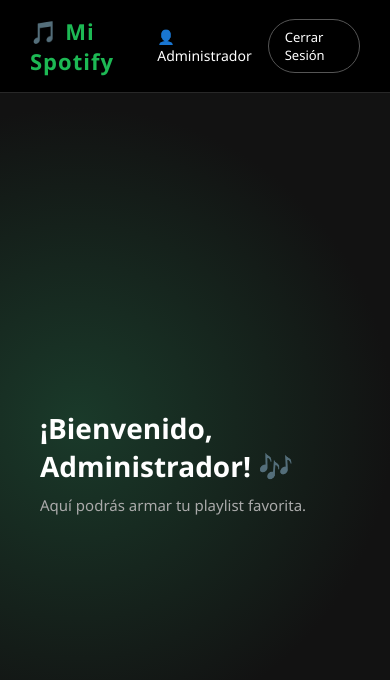
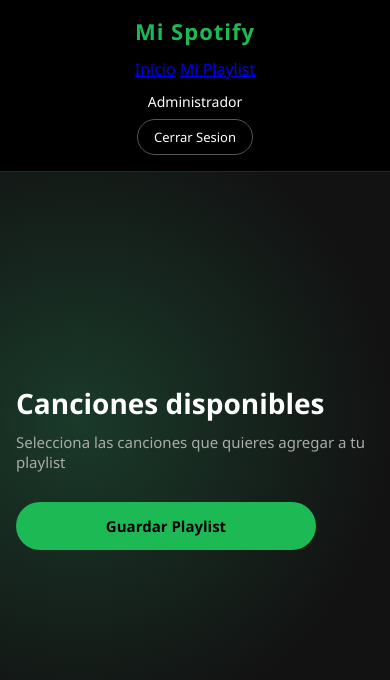
Before and after one commit to HazelMej1215/Spotify, a PHP site: page /cliente/inicio.php in a window 390 px wide. Shown: the top 680 px of the page. Run offline with PHP 8.4, Linux system fonts and the light colour scheme; a user stored in the database is signed in; data comes from the database, SQL or seed files in the repository; data that the repository does not hold is empty.

Commit message:
panel cliente playlist con checkboxes

```diff
--- /dev/null
+++ b/assets/css/cliente.css
@@ -0,0 +1,131 @@
+.subtitulo-panel {
+    color: #aaa;
+    font-size: 14px;
+    margin-bottom: 30px;
+}
+
+.seccion-genero {
+    margin-bottom: 40px;
+}
+
+.seccion-genero h3 {
+    color: #1db954;
+    font-size: 18px;
+    margin-bottom: 16px;
+    padding-bottom: 8px;
+    border-bottom: 1px solid #282828;
+}
+
+.grid-canciones {
+    display: grid;
+    grid-template-columns: repeat(auto-fill, minmax(200px, 1fr));
+    gap: 16px;
+}
+
+.tarjeta-cancion {
+    background: #181818;
+    border: 2px solid #282828;
+    border-radius: 12px;
+    padding: 16px;
+    cursor: pointer;
+    transition: all 0.3s;
+    display: flex;
+    flex-direction: column;
+    gap: 10px;
+    position: relative;
+}
+
+.tarjeta-cancion input[type="checkbox"] {
+    position: absolute;
+    top: 12px;
+    right: 12px;
+    width: 18px;
+    height: 18px;
+    accent-color: #1db954;
+    cursor: pointer;
+}
+
+.tarjeta-cancion:hover {
+    border-color: #1db954;
+    background: #1e1e1e;
+}
+
+.tarjeta-cancion.seleccionada {
+    border-color: #1db954;
+    background: #0d2d1a;
+}
+
+.cancion-imagen img {
+    width: 100%;
+    height: 130px;
+    object-fit: cover;
+    border-radius: 8px;
+}
+
+.sin-imagen {
+    width: 100%;
+    height: 130px;
+    background: #282828;
+    border-radius: 8px;
+    display: flex;
+    align-items: center;
+    justify-content: center;
+    font-size: 40px;
+    color: #555;
+}
+
+.cancion-info {
+    display: flex;
+    flex-direction: column;
+    gap: 4px;
+}
+
+.cancion-nombre {
+    color: #fff;
+    font-size: 14px;
+    font-weight: 600;
+}
+
+.cancion-autor {
+    color: #aaa;
+    font-size: 12px;
+}
+
+.cancion-duracion {
+    color: #555;
+    font-size: 11px;
+}
+
+.btn-guardar-playlist {
+    background: #1db954;
+    color: #000;
+    border: none;
+    padding: 14px 40px;
+    border-radius: 50px;
+    font-size: 15px;
+    font-weight: 700;
+    cursor: pointer;
+    margin: 30px 0;
+    transition: all 0.3s;
+    display: block;
+    width: 100%;
+    max-width: 300px;
+}
+
+.btn-guardar-playlist:hover {
+    background: #1ed760;
+    transform: scale(1.02);
+}
+
+/* RESPONSIVE */
+@media (max-width: 768px) {
+    .grid-canciones {
+        grid-template-columns: repeat(auto-fill, minmax(150px, 1fr));
+    }
+}
+
+@media (max-width: 480px) {
+    .grid-canciones {
+        grid-template-columns: 1fr 1fr;
+    }
+}
--- a/assets/css/panel.css
+++ b/assets/css/panel.css
@@ -72,3 +72,29 @@ body {
     margin-top: 80px;
     padding: 40px;
 }
+
+/* RESPONSIVE */
+@media (max-width: 768px) {
+    .navbar {
+        flex-direction: column;
+        gap: 12px;
+        padding: 16px;
+    }
+
+    .nav-links {
+        flex-wrap: wrap;
+        justify-content: center;
+        gap: 12px;
+    }
+
+    .nav-usuario {
+        flex-direction: column;
+        gap: 8px;
+        text-align: center;
+    }
+
+    .contenedor-panel {
+        padding: 20px 16px;
+        margin-top: 120px;
+    }
+}
--- a/cliente/inicio.php
+++ b/cliente/inicio.php
@@ -6,6 +6,32 @@ if (!isset($_SESSION['usuario']) || $_SESSION['rol'] != 'cliente') {
     header("Location: ../index.php");
     exit();
 }
+
+$id_usuario = $_SESSION['id_usuario'];
+
+// Verificar si ya tiene playlist
+$playlist = mysqli_fetch_assoc(mysqli_query($conexion,
+    "SELECT * FROM playlist WHERE id_usuario = '$id_usuario' LIMIT 1"));
+
+if (!$playlist) {
+    $nombre_playlist = "Mi Playlist";
+    mysqli_query($conexion, "INSERT INTO playlist (id_usuario, nombre)
+                             VALUES ('$id_usuario', '$nombre_playlist')");
+    $playlist = mysqli_fetch_assoc(mysqli_query($conexion,
+        "SELECT * FROM playlist WHERE id_usuario = '$id_usuario' LIMIT 1"));
+}
+
+$id_playlist = $playlist['id'];
+
+// Canciones en playlist del usuario
+$en_playlist = [];
+$resultado = mysqli_query($conexion, "SELECT id_cancion FROM playlist_canciones WHERE id_playlist = '$id_playlist'");
+while ($fila = mysqli_fetch_assoc($resultado)) {
+    $en_playlist[] = $fila['id_cancion'];
+}
+
+// Todas las canciones agrupadas por genero
+$generos = mysqli_query($conexion, "SELECT * FROM generos ORDER BY nombre");
 ?>
 <!DOCTYPE html>
 <html lang="es">
@@ -15,19 +41,67 @@ if (!isset($_SESSION['usuario']) || $_SESSION['rol'] != 'cliente') {
     <title>Mi Spotify - Inicio</title>
     <link rel="stylesheet" href="../assets/css/estilo.css">
     <link rel="stylesheet" href="../assets/css/panel.css">
+    <link rel="stylesheet" href="../assets/css/cliente.css">
 </head>
 <body>
     <nav class="navbar">
-        <div class="nav-logo">🎵 Mi Spotify</div>
+        <div class="nav-logo">Mi Spotify</div>
+        <div class="nav-links">
+            <a href="inicio.php">Inicio</a>
+            <a href="playlist.php">Mi Playlist</a>
+        </div>
         <div class="nav-usuario">
-            👤 <?php echo $_SESSION['usuario']; ?>
-            <a href="../procesar/logout.php" class="btn-logout">Cerrar Sesión</a>
+            <?php echo $_SESSION['usuario']; ?>
+            <a href="../procesar/logout.php" class="btn-logout">Cerrar Sesion</a>
         </div>
     </nav>
 
     <div class="contenedor-panel">
-        <h2>¡Bienvenido, <?php echo $_SESSION['usuario']; ?>! 🎶</h2>
-        <p>Aquí podrás armar tu playlist favorita.</p>
+        <h2>Canciones disponibles</h2>
+        <p class="subtitulo-panel">Selecciona las canciones que quieres agregar a tu playlist</p>
+
+        <form action="../procesar/guardar_playlist.php" method="POST">
+            <input type="hidden" name="id_playlist" value="<?php echo $id_playlist; ?>">
+
+            <?php while ($genero = mysqli_fetch_assoc($generos)):
+                $canciones = mysqli_query($conexion, "SELECT c.*, au.nombre AS autor, al.nombre AS album
+                             FROM canciones c
+                             LEFT JOIN autores au ON c.id_autor = au.id
+                             LEFT JOIN albumes al ON c.id_album = al.id
+                             WHERE c.id_genero = '{$genero['id']}'");
+
+                if (mysqli_num_rows($canciones) == 0) continue;
+            ?>
+            <div class="seccion-genero">
+                <h3><?php echo $genero['nombre']; ?></h3>
+                <div class="grid-canciones">
+                    <?php while ($cancion = mysqli_fetch_assoc($canciones)):
+                        $checked = in_array($cancion['id'], $en_playlist) ? 'checked' : '';
+                    ?>
+                    <label class="tarjeta-cancion <?php echo $checked ? 'seleccionada' : ''; ?>">
+                        <input type="checkbox" name="canciones[]"
+                               value="<?php echo $cancion['id']; ?>" <?php echo $checked; ?>
+                               onchange="this.closest('label').classList.toggle('seleccionada', this.checked)">
+                        <div class="cancion-imagen">
+                            <?php if ($cancion['imagen']): ?>
+                                <img src="../assets/img/<?php echo $cancion['imagen']; ?>" alt="cancion">
+                            <?php else: ?>
+                                <div class="sin-imagen">♪</div>
+                            <?php endif; ?>
+                        </div>
+                        <div class="cancion-info">
+                            <span class="cancion-nombre"><?php echo $cancion['nombre']; ?></span>
+                            <span class="cancion-autor"><?php echo $cancion['autor']; ?></span>
+                            <span class="cancion-duracion"><?php echo $cancion['duracion']; ?></span>
+                        </div>
+                    </label>
+                    <?php endwhile; ?>
+                </div>
+            </div>
+            <?php endwhile; ?>
+
+            <button type="submit" class="btn-guardar-playlist">Guardar Playlist</button>
+        </form>
     </div>
 </body>
 </html>
```
Also changed, not shown: assets/css/admin.css (+39 -0 lines), cliente/playlist.php (added, +111 -0 lines), procesar/guardar_playlist.php (added, +25 -0 lines).
